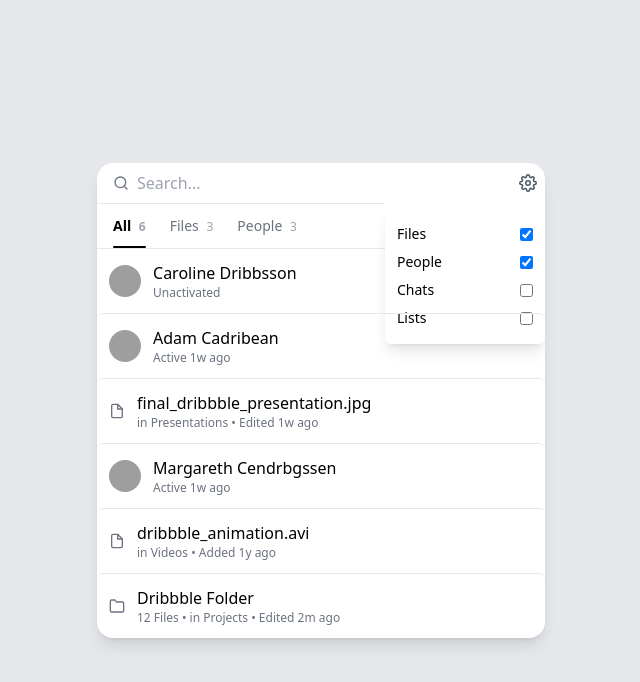
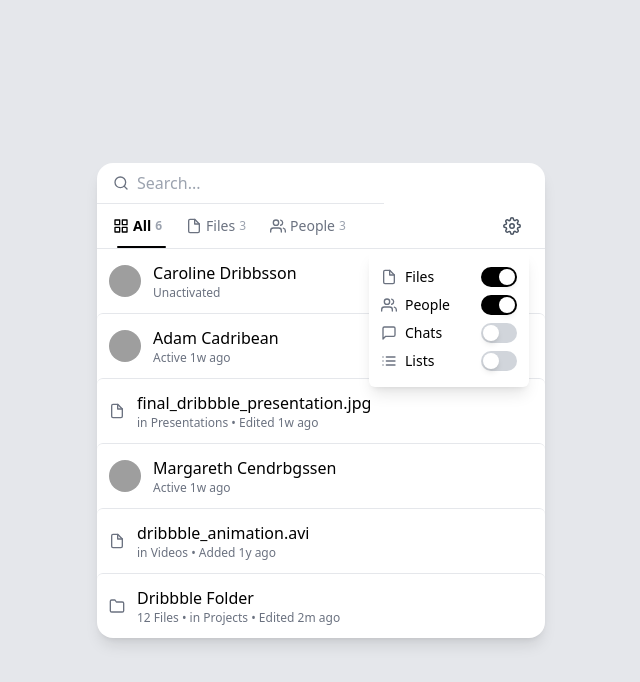
Before and after one commit to neelimaakkiraju/search-animation, a React (Create React App) app: page / in a window 1280 px wide. Both pictures are taken after a click on the button "Settings". Shown: the top 682 px of the page, without its empty margins (319-959 px from the left). Built offline with nearby package versions, Linux system fonts and the light colour scheme; grey boxes are pictures that could not be loaded.

Commit message:
done filter, hover, smooth animations

```diff
--- a/src/App.js
+++ b/src/App.js
@@ -6,6 +6,7 @@
 import ResultList from "./components/ResultList";
 
 export default function App() {
+  const [settingsOpen, setSettingsOpen] = useState(false);
   const [query, setQuery] = useState("");
   const [activeTab, setActiveTab] = useState("all");
   const [filters, setFilters] = useState({
@@ -14,6 +15,22 @@
     chats: false,
     lists: false,
   });
+
+  // Handle filter changes
+  const handleFilterChange = (newFilters) => {
+    setFilters(newFilters);
+    // If current tab is hidden, switch to 'all'
+    const currentTabEnabled =
+      activeTab === "all" ||
+      (activeTab === "files" && newFilters.files) ||
+      (activeTab === "people" && newFilters.people) ||
+      (activeTab === "chats" && newFilters.chats) ||
+      (activeTab === "lists" && newFilters.lists);
+
+    if (!currentTabEnabled) {
+      setActiveTab("all");
+    }
+  };
   const [showResults, setShowResults] = useState(true); // show all data initially
   const [animating, setAnimating] = useState(false);
 
@@ -29,13 +46,21 @@
   const tabFiltered =
     activeTab === "all"
       ? filtered
-      : filtered.filter((d) => d.type === activeTab);
+      : activeTab === "files"
+      ? filtered.filter((d) => d.type === "file" || d.type === "folder")
+      : activeTab === "people"
+      ? filtered.filter((d) => d.type === "person")
+      : activeTab === "chats"
+      ? filtered.filter((d) => d.type === "chat")
+      : filtered.filter((d) => d.type === "list");
 
   const counts = {
     all: filtered.length,
     files: filtered.filter((d) => d.type === "file" || d.type === "folder")
       .length,
     people: filtered.filter((d) => d.type === "person").length,
+    chats: filtered.filter((d) => d.type === "chat").length,
+    lists: filtered.filter((d) => d.type === "list").length,
   };
 
   // Show results if showResults is true
@@ -64,9 +89,6 @@
             setQuery={handleSearch}
             clear={handleClear}
           />
-          {showResults && (
-            <FilterMenu filters={filters} setFilters={setFilters} />
-          )}
         </div>
         <div
           className={
@@ -83,8 +105,21 @@
                 activeTab={activeTab}
                 setActiveTab={setActiveTab}
                 counts={counts}
+                filters={filters}
+                filterMenu={
+                  <FilterMenu
+                    filters={filters}
+                    setFilters={handleFilterChange}
+                    settingsOpen={settingsOpen}
+                    setSettingsOpen={setSettingsOpen}
+                  />
+                }
               />
-              <ResultList data={tabFiltered} query={query} />
+              <ResultList
+                data={tabFiltered}
+                query={query}
+                settingsOpen={settingsOpen}
+              />
               {/* <div className="flex justify-end px-4 pb-2">
                 <button
                   className="text-sm text-gray-500 underline"
--- a/src/components/FilterMenu.js
+++ b/src/components/FilterMenu.js
@@ -1,18 +1,38 @@
 import { useState } from "react";
-import { FiSettings } from "react-icons/fi";
+import {
+  FiSettings,
+  FiFile,
+  FiUsers,
+  FiMessageSquare,
+  FiList,
+  FiExternalLink,
+} from "react-icons/fi";
 import { motion, AnimatePresence } from "framer-motion";
 
-export default function FilterMenu({ filters, setFilters }) {
-  const [open, setOpen] = useState(false);
+export default function FilterMenu({
+  filters,
+  setFilters,
+  settingsOpen,
+  setSettingsOpen,
+}) {
+  // Use controlled open state from parent
+  // If settingsOpen/setSettingsOpen are passed, use them, else fallback to local state
+  const [localOpen, setLocalOpen] = useState(false);
+  const open = typeof settingsOpen === "boolean" ? settingsOpen : localOpen;
+  const setOpen = setSettingsOpen || setLocalOpen;
 
-  const toggle = (key) =>
-    setFilters({ ...filters, [key]: !filters[key] });
+  const handleToggle = (key) => {
+    const newFilters = { ...filters, [key]: !filters[key] };
+    console.log("Toggling:", key, "New state:", newFilters);
+    setFilters(newFilters);
+  };
 
   return (
     <div className="relative">
       <button
         onClick={() => setOpen(!open)}
         className="p-2 text-gray-600 hover:text-black"
+        aria-label="Settings"
       >
         <FiSettings size={18} />
       </button>
@@ -23,16 +43,47 @@
             initial={{ opacity: 0, y: -5 }}
             animate={{ opacity: 1, y: 0 }}
             exit={{ opacity: 0, y: -5 }}
-            className="absolute right-0 mt-2 bg-white shadow-lg rounded-md p-3 w-40 text-sm"
+            className="absolute right-0 mt-2 bg-white shadow-lg rounded-md p-3 w-40 text-sm z-50"
           >
-            {["files", "people", "chats", "lists"].map((key) => (
-              <div key={key} className="flex items-center justify-between py-1">
-                <span className="capitalize">{key}</span>
-                <input
-                  type="checkbox"
-                  checked={filters[key]}
-                  onChange={() => toggle(key)}
-                />
+            {[
+              { key: "files", icon: FiFile },
+              { key: "people", icon: FiUsers },
+              { key: "chats", icon: FiMessageSquare },
+              { key: "lists", icon: FiList },
+            ].map(({ key, icon: Icon }) => (
+              <div
+                key={key}
+                className="flex items-center justify-between py-1 group"
+              >
+                <div className="flex items-center space-x-2">
+                  <Icon size={16} className="text-gray-500" />
+                  <span className="capitalize">{key}</span>
+                </div>
+                <div className="flex items-center space-x-2">
+                  {/* <FiExternalLink
+                    size={14}
+                    className="text-gray-400 opacity-0 group-hover:opacity-100 transition-opacity duration-200"
+                  /> */}
+                  <label className="relative inline-block w-9 h-5 cursor-pointer">
+                    <input
+                      type="checkbox"
+                      className="hidden"
+                      checked={filters[key]}
+                      onChange={() => handleToggle(key)}
+                    />
+                    <div
+                      className={`absolute inset-0 rounded-full transition-colors duration-200 ease-in-out ${
+                        filters[key] ? "bg-black" : "bg-gray-300"
+                      }`}
+                    >
+                      <div
+                        className={`absolute left-0.5 top-0.5 bg-white w-4 h-4 rounded-full shadow-md transform transition-transform duration-200 ease-in-out ${
+                          filters[key] ? "translate-x-4" : "translate-x-0"
+                        }`}
+                      />
+                    </div>
+                  </label>
+                </div>
               </div>
             ))}
           </motion.div>
--- a/src/components/ResultList.js
+++ b/src/components/ResultList.js
@@ -1,13 +1,21 @@
 import ResultItem from "./ResultItem";
 
-export default function ResultList({ data, query }) {
+export default function ResultList(props) {
+  const { data, query, settingsOpen } = props;
   if (!data.length)
     return <p className="p-4 text-gray-400 text-sm">No results found</p>;
 
   return (
     <div className="divide-y">
       {data.map((item, i) => (
-        <ResultItem key={i} item={item} query={query} />
+        <ResultItem
+          key={i}
+          item={item}
+          query={query}
+          settingsOpen={
+            typeof settingsOpen === "boolean" ? settingsOpen : false
+          }
+        />
       ))}
     </div>
   );
--- a/src/components/Tabs.js
+++ b/src/components/Tabs.js
@@ -1,27 +1,90 @@
-export default function Tabs({ activeTab, setActiveTab, counts }) {
-  const tabs = [
-    { id: "all", label: "All", count: counts.all },
-    { id: "files", label: "Files", count: counts.files },
-    { id: "people", label: "People", count: counts.people }
+import {
+  FiGrid,
+  FiFile,
+  FiUsers,
+  FiMessageSquare,
+  FiList,
+} from "react-icons/fi";
+
+export default function Tabs({
+  activeTab,
+  setActiveTab,
+  counts,
+  filterMenu,
+  filters,
+}) {
+  const availableTabs = [
+    {
+      id: "all",
+      label: "All",
+      count: counts.all,
+      alwaysShow: true,
+      icon: FiGrid,
+    },
+    {
+      id: "files",
+      label: "Files",
+      count: counts.files,
+      showIf: "files",
+      icon: FiFile,
+    },
+    {
+      id: "people",
+      label: "People",
+      count: counts.people,
+      showIf: "people",
+      icon: FiUsers,
+    },
+    {
+      id: "chats",
+      label: "Chats",
+      count: counts.chats,
+      showIf: "chats",
+      icon: FiMessageSquare,
+    },
+    {
+      id: "lists",
+      label: "Lists",
+      count: counts.lists,
+      showIf: "lists",
+      icon: FiList,
+    },
   ];
 
+  const tabs = availableTabs.filter(
+    (tab) => tab.alwaysShow || (tab.showIf && filters[tab.showIf])
+  );
+
   return (
-    <div className="flex px-4 space-x-6 border-b text-sm">
+    <div className="flex px-4 space-x-6 border-b text-sm items-center justify-between">
+      <div className="flex space-x-6">
         {tabs.map((tab) => (
           <button
             key={tab.id}
             onClick={() => setActiveTab(tab.id)}
-          className={`relative py-3 ${
-            activeTab === tab.id ? "font-semibold text-black" : "text-gray-500"
+            className={`relative py-3 flex items-center space-x-1 group ${
+              activeTab === tab.id
+                ? "font-semibold text-black"
+                : "text-gray-500 hover:text-gray-900"
             }`}
           >
-          {tab.label}{" "}
-          <span className="ml-1 text-xs text-gray-400">{tab.count}</span>
+            <tab.icon
+              size={16}
+              className={
+                activeTab === tab.id
+                  ? "text-black"
+                  : "text-gray-500 group-hover:text-gray-900"
+              }
+            />
+            <span>{tab.label}</span>
+            <span className="text-xs text-gray-400">{tab.count}</span>
             {activeTab === tab.id && (
               <div className="absolute bottom-0 left-0 w-full h-0.5 bg-black rounded-full" />
             )}
           </button>
         ))}
       </div>
+      {filterMenu}
+    </div>
   );
 }
```
Also changed, not shown: src/components/ResultItem.js (+28 -38 lines). Lines whose indentation alone changed are shown as unchanged.
